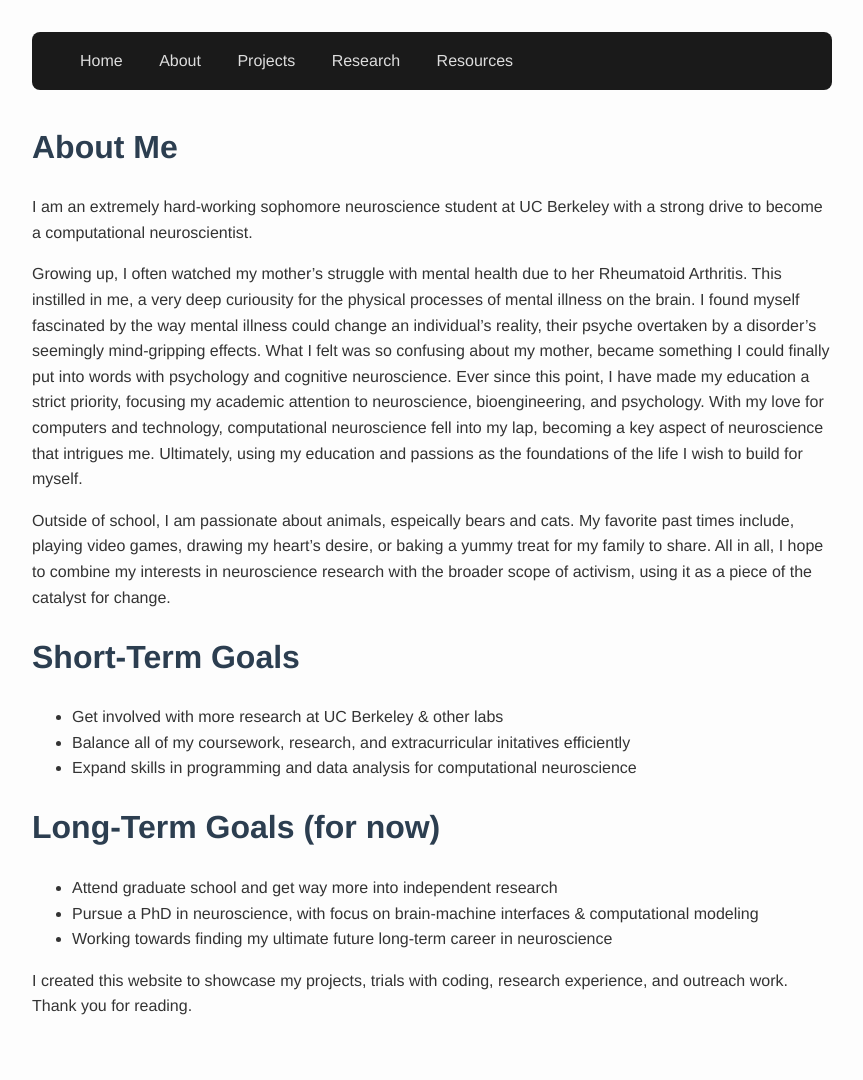
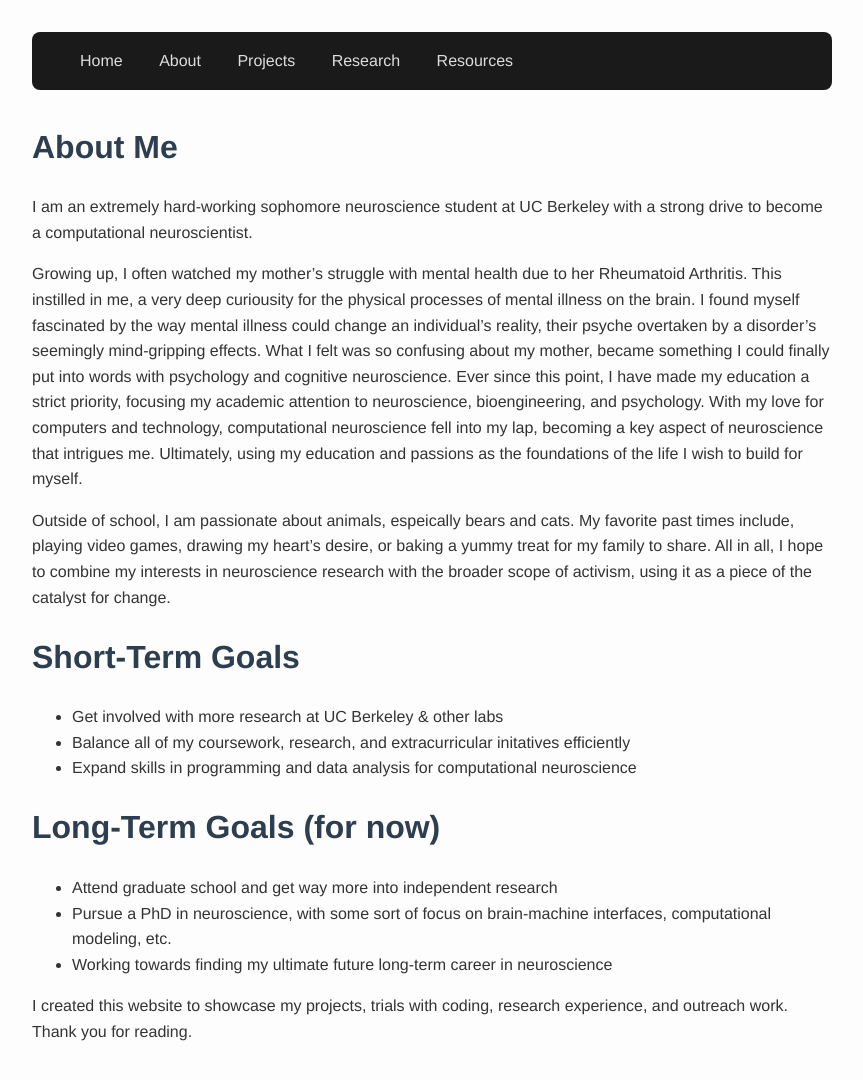
Before and after one commit to ktneuro/ktneuro, a Jekyll site: the page built from about.md, in a window 1280 px wide and 1093 px high. Shown: the top 1080 px of the window, without its empty margins (208-1071 px from the left). Built offline with Jekyll 4.4.1, drawn with Linux system fonts in a browser that asks for light colours.

Commit message:
Update about.md

```diff
--- a/about.md
+++ b/about.md
@@ -19,7 +19,7 @@ Outside of school, I am passionate about animals, espeically bears and cats. My
 
 # Long-Term Goals (for now)
 - Attend graduate school and get way more into independent research
-- Pursue a PhD in neuroscience, with focus on brain-machine interfaces & computational modeling
+- Pursue a PhD in neuroscience, with some sort of focus on brain-machine interfaces, computational modeling, etc.
 - Working towards finding my ultimate future long-term career in neuroscience
 
 I created this website to showcase my projects, trials with coding, research experience, and outreach work. Thank you for reading.
```
